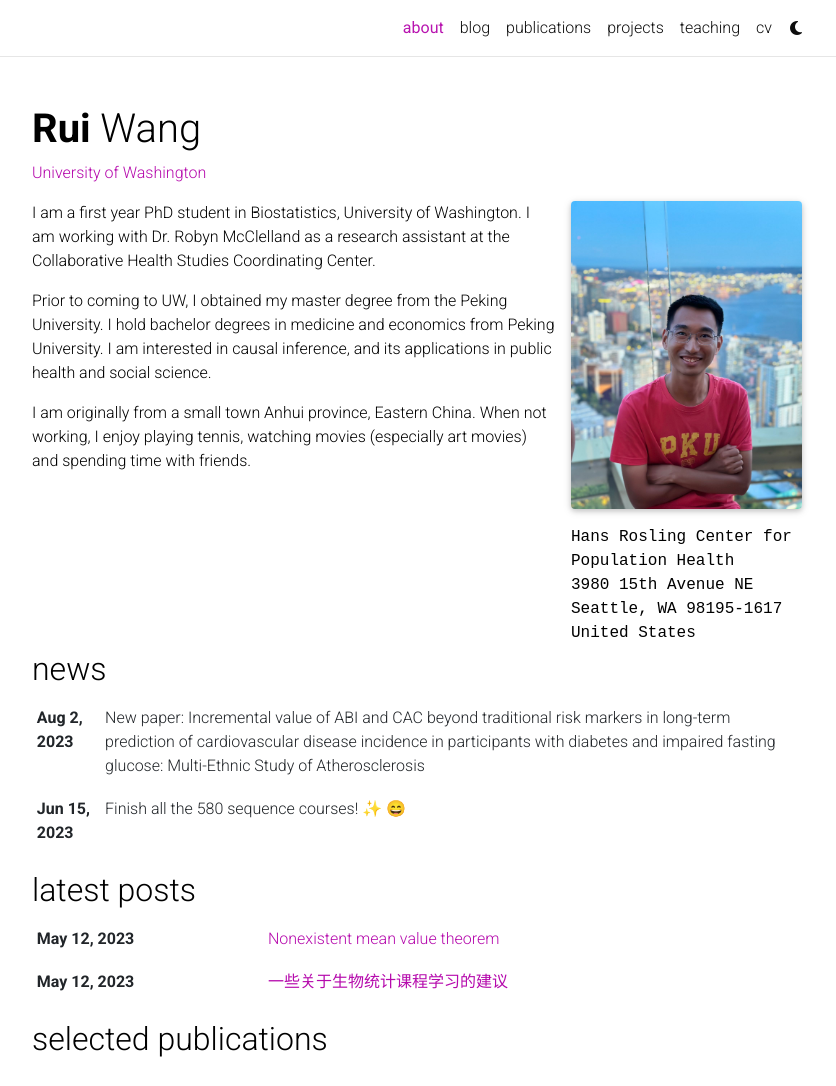
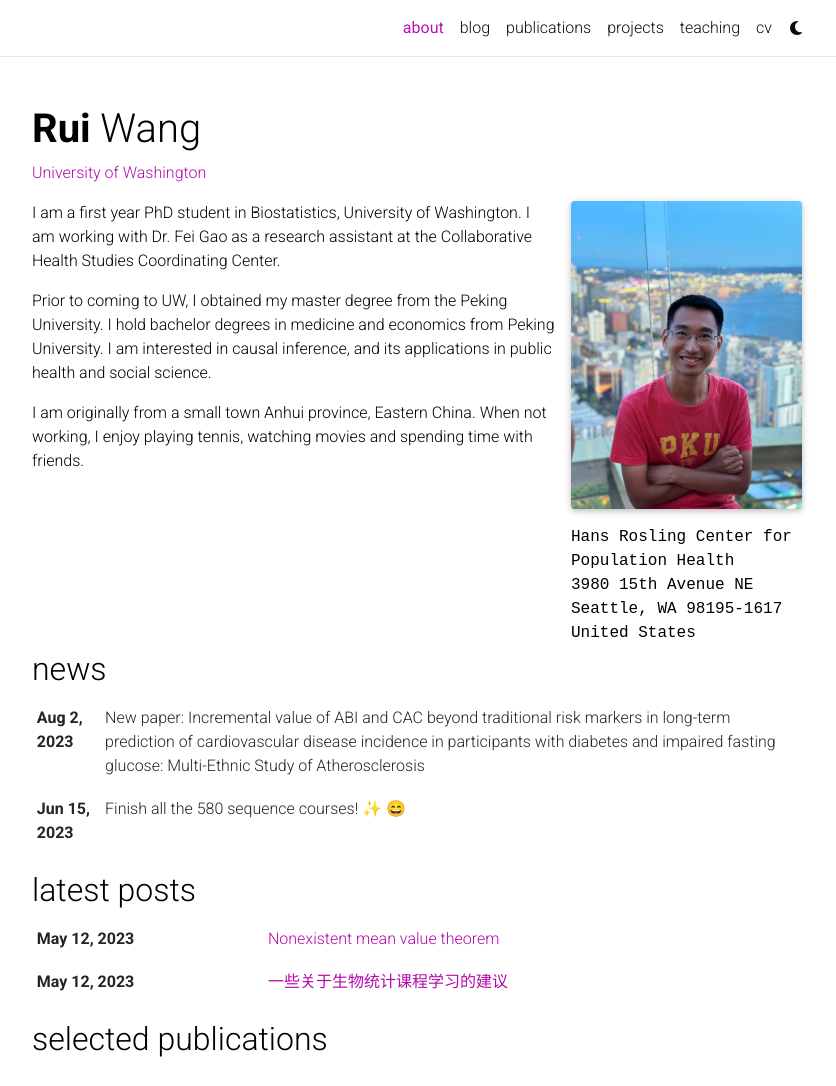
Before and after one commit to wangrui24/wangrui, a Jekyll site: the page built from _pages/about.md, in a window 1280 px wide and 1356 px high, cut to the strip 0-1086 px from the top of the window. Shown: the whole strip, without its empty margins (223-1059 px from the left). Built offline with Jekyll 4.4.1, drawn with Linux system fonts in a browser that asks for light colours; full-size pictures stand in for the smaller copies a plugin makes; emoji names are drawn with the system emoji font; comment, search, counter and statistics services are not loaded; a style sheet for code colours, icons or effects is not loaded.

Commit message:
Update about.md

```diff
--- a/_pages/about.md
+++ b/_pages/about.md
@@ -20,8 +20,8 @@ selected_papers: true # includes a list of papers marked as "selected={true}"
 social: true  # includes social icons at the bottom of the page
 ---
 
-I am a first year PhD student in Biostatistics, University of Washington. I am working with Dr. Robyn McClelland as a research assistant at the Collaborative Health Studies Coordinating Center.
+I am a first year PhD student in Biostatistics, University of Washington. I am working with Dr. Fei Gao as a research assistant at the Collaborative Health Studies Coordinating Center.
 
 Prior to coming to UW,  I obtained my master degree from the Peking University. I hold bachelor degrees in medicine and economics from Peking University. I am interested in causal inference, and its applications in public health and social science.
 
-I am originally from a small town Anhui province, Eastern China. When not working, I enjoy playing tennis, watching movies (especially art movies) and spending time with friends.
+I am originally from a small town Anhui province, Eastern China. When not working, I enjoy playing tennis, watching movies and spending time with friends.
```
